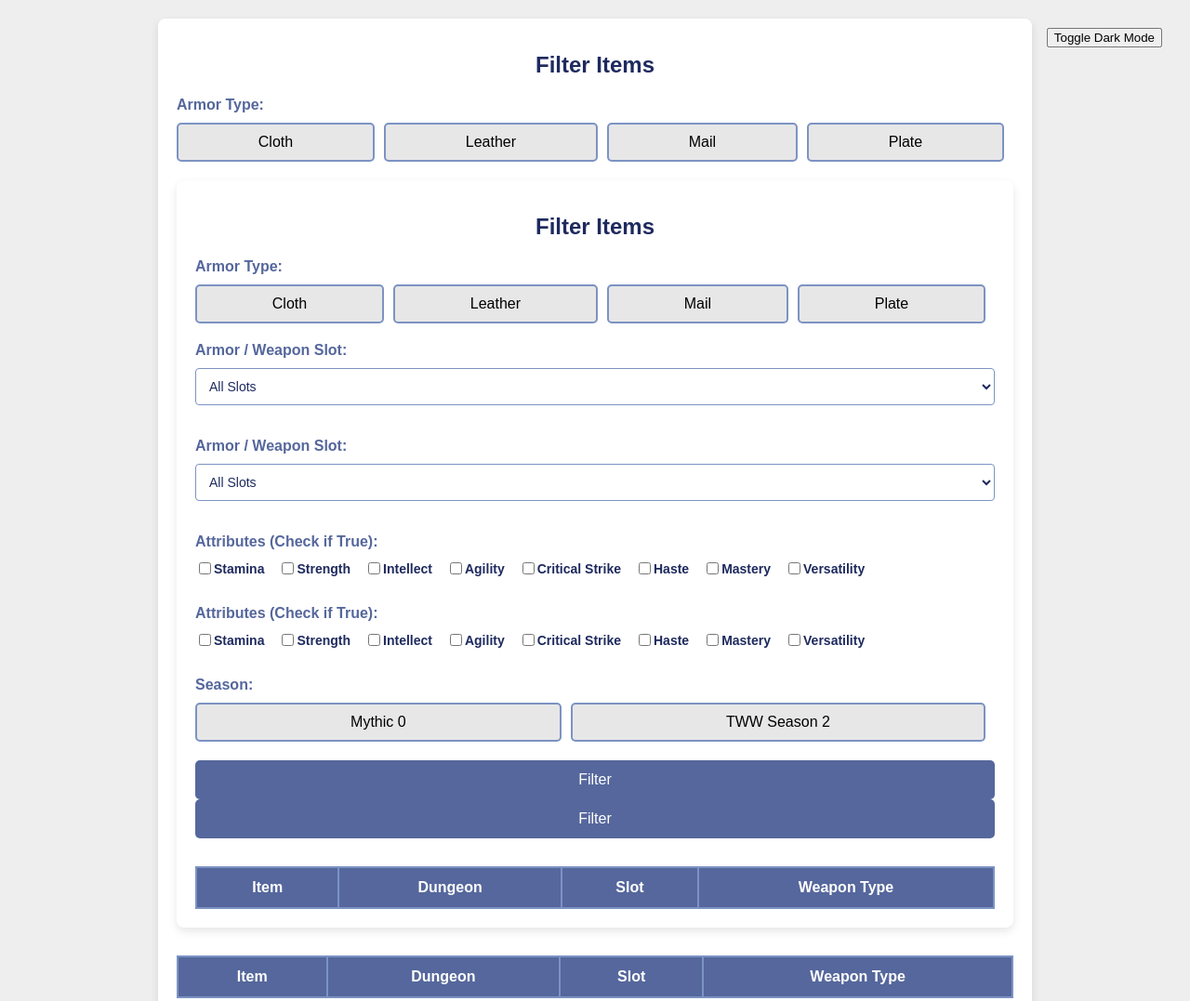
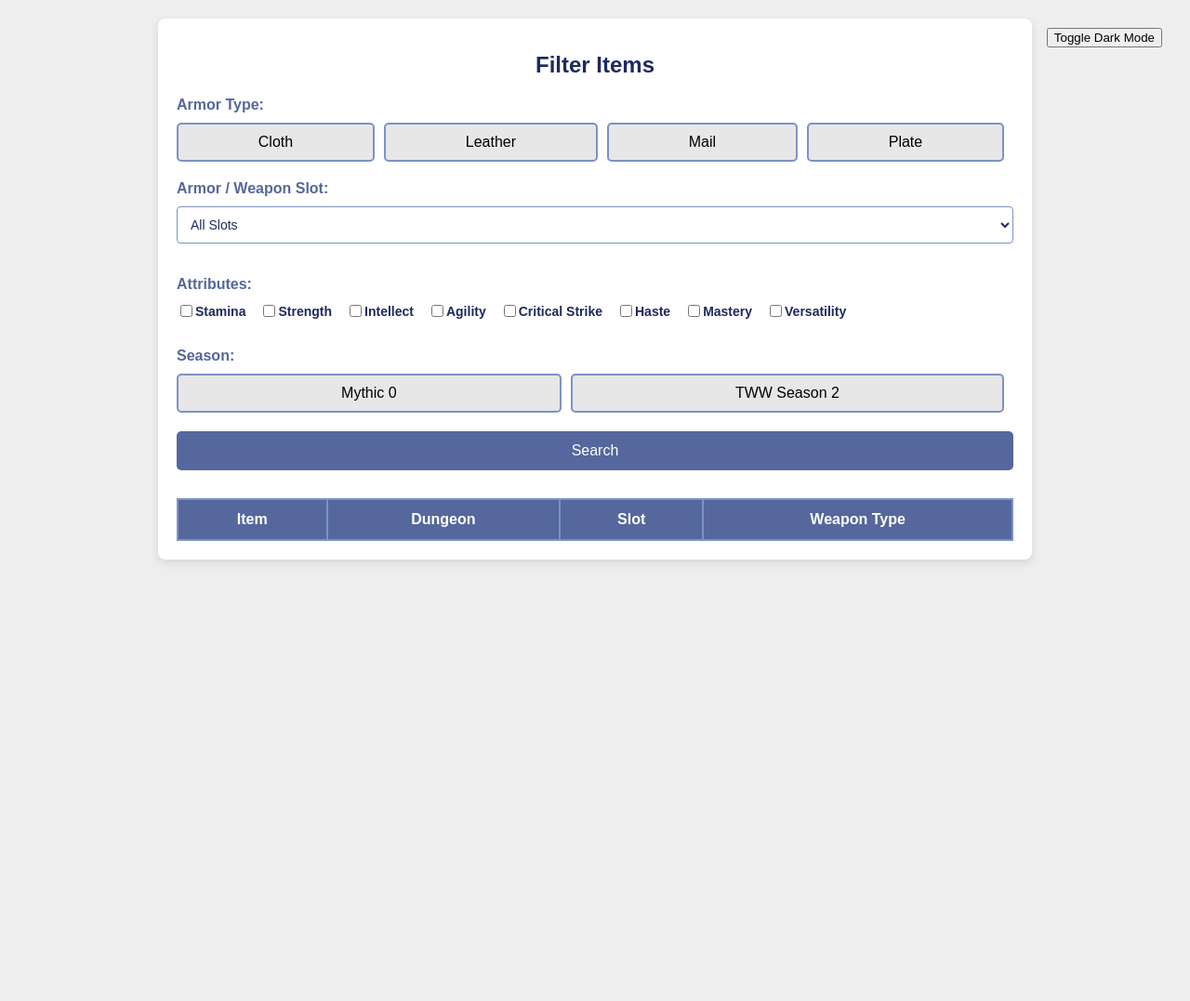
Before and after one commit to rebosar/node-wow-drops, a website: page public/index.html in a window 1280 px wide. Shown: the top 1077 px of the page at 93% size. After the commit the page ends 800 px from the top, so only its background shows below. Drawn offline with Linux system fonts and the light colour scheme.

Commit message:
Fix bad merge

```diff
--- a/app.js
+++ b/app.js
@@ -68,14 +68,14 @@ app.get('/item', (req, res) => {
         params.push(versatility);
     }
 
-    if (season != 0) {
+    if (season) {
         query += ' AND d.season = ?';
         params.push(season)
     }
 
     if (isMythic0)
     {
-        query += ' AND d.isMythic0 = ?';
+        query += ' AND d.isMythic0 = ?'
         params.push(isMythic0)
     }
 
--- a/public/index.html
+++ b/public/index.html
@@ -9,32 +9,6 @@
 <header>
     <button id="toggleDarkMode">Toggle Dark Mode</button>
 </header>
-    <!DOCTYPE html>
-    <html lang="en">
-    <head>
-        <meta charset="UTF-8">
-        <meta name="viewport" content="width=device-width, initial-scale=1.0">
-        <title>WoW TWW Item Filter</title>
-        <link rel="stylesheet" href="style.css">
-    </head>
-    <header>
-        <button id="toggleDarkMode">Toggle Dark Mode</button>
-    </header>
-
-    <body>
-        <div class="container">
-            <h1>Filter Items</h1>
-            <form id="filterForm">
-                <div class="form-group">
-                    <label for="armor_type">Armor Type:</label>
-                    <div class="button-group" id="armor_type">
-                        <button type="button" class="armor-button" data-value="1">Cloth</button>
-                        <button type="button" class="armor-button" data-value="2">Leather</button>
-                        <button type="button" class="armor-button" data-value="3">Mail</button>
-                        <button type="button" class="armor-button" data-value="4">Plate</button>
-                    </div>
-                    <input type="hidden" id="armor_type_id" name="armor_type_id">
-                </div>
 <body>
     <div class="container">
         <h1>Filter Items</h1>
@@ -74,33 +48,9 @@
                     <option value="18">Ranged</option>
                 </select>
             </div>
-                <div class="form-group">
-                    <label for="slot_id">Armor / Weapon Slot:</label>
-                    <select id="slot_id" name="slot_id">
-                        <option value="-1">All Slots</option>
-                        <option value="1">Head</option>
-                        <option value="2">Neck</option>
-                        <option value="3">Back</option>
-                        <option value="4">Shoulder</option>
-                        <option value="5">Chest</option>
-                        <option value="6">Wrist</option>
-                        <option value="7">Hands</option>
-                        <option value="8">Waist</option>
-                        <option value="9">Legs</option>
-                        <option value="10">Feet</option>
-                        <option value="11">Finger</option>
-                        <option value="12">Trinket</option>
-                        <option value="13">One-Hand</option>
-                        <option value="14">Off-Hand</option>
-                        <option value="15">Two-Hand</option>
-                        <option value="16">Shield</option>
-                        <option value="17">Main Hand</option>
-                        <option value="18">Ranged</option>
-                    </select>
-                </div>
 
             <div class="form-group">
-                    <label>Attributes (Check if True):</label>
+                <label>Attributes:</label>
                 <div class="checkbox-group">
                     <label><input type="checkbox" id="stamina" name="stamina"> Stamina</label>
                     <label><input type="checkbox" id="strength" name="strength"> Strength</label>
@@ -113,31 +63,14 @@
                 </div>
             </div>
             <div class="form-group">
-                    <label>Attributes (Check if True):</label>
-                    <div class="checkbox-group">
-                        <label><input type="checkbox" id="stamina" name="stamina"> Stamina</label>
-                        <label><input type="checkbox" id="strength" name="strength"> Strength</label>
-                        <label><input type="checkbox" id="intellect" name="intellect"> Intellect</label>
-                        <label><input type="checkbox" id="agility" name="agility"> Agility</label>
-                        <label><input type="checkbox" id="critical_strike" name="critical_strike"> Critical Strike</label>
-                        <label><input type="checkbox" id="haste" name="haste"> Haste</label>
-                        <label><input type="checkbox" id="mastery" name="mastery"> Mastery</label>
-                        <label><input type="checkbox" id="versatility" name="versatility"> Versatility</label>
-                    </div>
-                </div>
-
-                <div class="form-group">
                 <label for="season">Season:</label>
                 <div class="button-group" id="season">
                     <button type="button" class="season-button" data-value="0">Mythic 0</button>
-                        <!--<button type="button" class="season-button" data-value="1">TWW Season 1</button>-->
                     <button type="button" class="season-button" data-value="2">TWW Season 2</button>
                 </div>
             </div>
 
-                <button type="submit">Filter</button>
-            </form>
-                <button type="submit">Filter</button>
+            <button type="submit">Search</button>
         </form>
 
         <!-- Table to display results -->
@@ -157,20 +90,3 @@
     <script src="script.js"></script>
 </body>
 </html>
-            <!-- Table to display results -->
-            <table id="resultsTable">
-                <thead>
-                    <tr>
-                        <th>Item</th>
-                        <th>Dungeon</th>
-                        <th>Slot</th>
-                        <th>Weapon Type</th>
-                    </tr>
-                </thead>
-                <tbody></tbody>
-            </table>
-        </div>
-
-        <script src="script.js"></script>
-    </body>
-    </html>
--- a/public/script.js
+++ b/public/script.js
@@ -57,13 +57,12 @@ document.addEventListener('DOMContentLoaded', () => {
             params.slot_id = slotId;
         }
 
-        if (season != 0) {
-            params.season = season;
-        }
-
-        if (season == 0)
-        {
-            params.isMythic0 = 1;
+        if (season) {
+            if (season == 0) {
+                params.isMythic0 = 1;
+            } else {
+                params.season = season;
+            }
         }
 
         if (document.getElementById('stamina').checked) {
```
Lines whose indentation alone changed are shown as unchanged.
